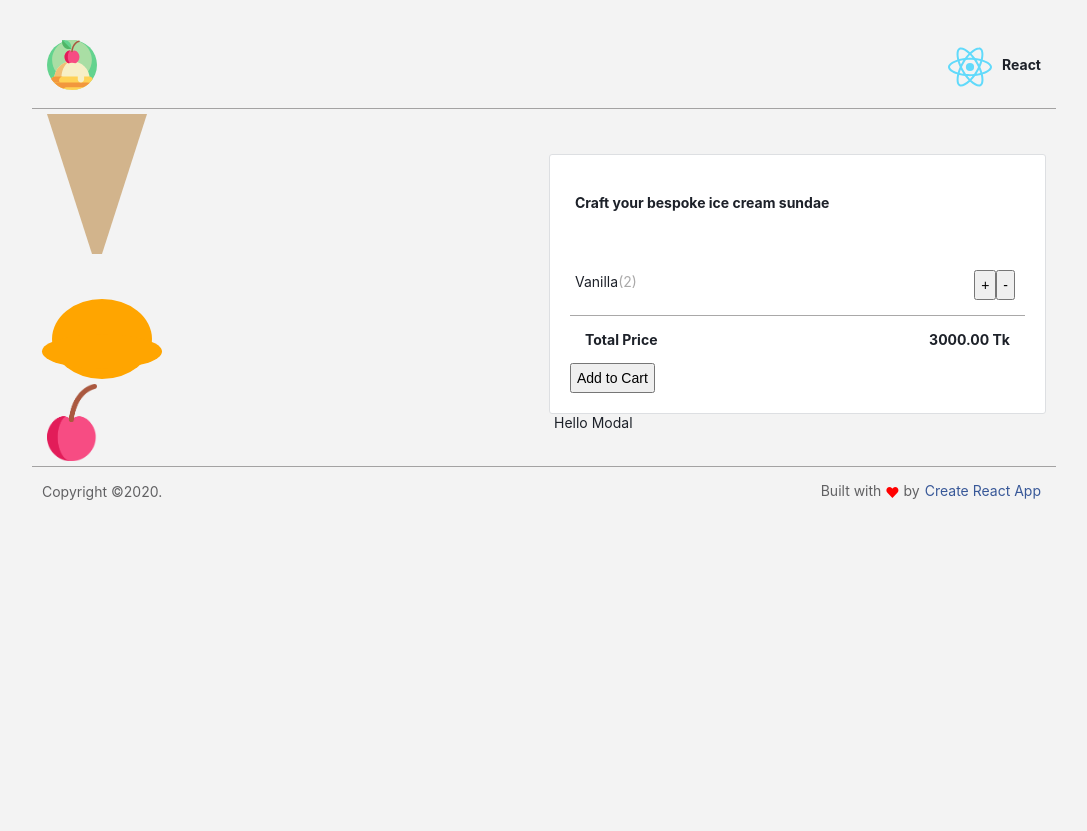
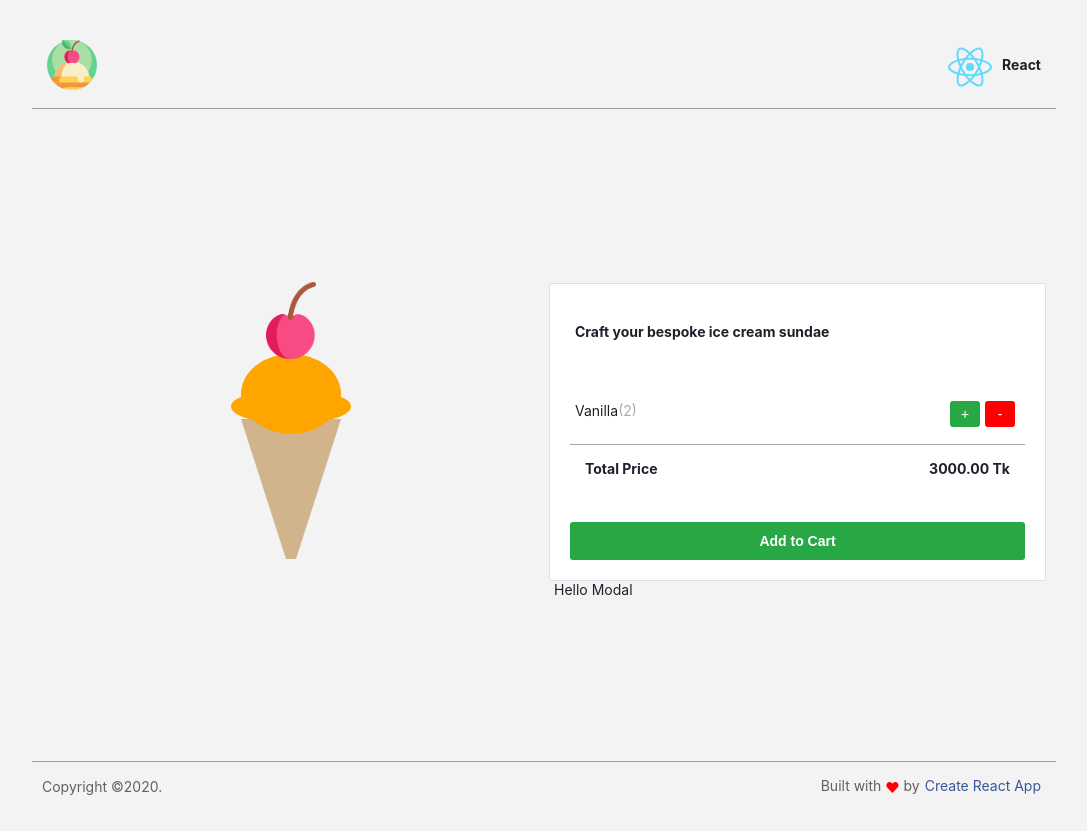
Before and after one commit to AbrarMahabub21/ChillCraft-Ice-Cream-Dream, a React (Create React App) app in the folder chillcraft/: page / in a window 1280 px wide. Shown: the whole page, without its empty margins (96-1183 px from the left). Before the commit the page ends 800 px from the top, so only its background shows below. Built offline with nearby package versions, Linux system fonts and the light colour scheme.

Commit message:
iceCream builder problem solved

```diff
--- a/chillcraft/src/components/Body/body.jsx
+++ b/chillcraft/src/components/Body/body.jsx
@@ -10,4 +10,4 @@ const body =() => {
   )
 }
 
-export default body
+export default body;
--- a/chillcraft/src/components/Builder/Items/Item.jsx
+++ b/chillcraft/src/components/Builder/Items/Item/Item.jsx
@@ -1,16 +1,16 @@
 import React from 'react'
 import classes from "./Item.module.css";
-function Item() {
+const Item = () => {
   return (
 <li className={classes.item}>
                     <span>Vanilla</span>
                     <span className={classes.quantity}>2</span>
                     <div className="right">
-                      <button type="button" className={["rounded",classes.plus].join()}>+</button>
-                      <button type="button" class={[classes.minus, "rounded"].join()}>-</button>
+                      <button type="button" className={[classes.plus,'rounded'].join(' ')}>+</button>
+                      <button type="button" className={[classes.minus, "rounded"].join(' ')}>-</button>
                     </div>
                   </li>
   )
 }
 
-export default Item
+export default Item;
--- a/chillcraft/src/components/Builder/Items/Items.jsx
+++ b/chillcraft/src/components/Builder/Items/Items.jsx
@@ -1,6 +1,6 @@
 import React from 'react'
-import Item from "./Item";
-function Items() {
+import Item from "./Item/Item";
+const Items =() => {
   return (
 <div>
           <ul>
--- a/chillcraft/src/components/Builder/builder.jsx
+++ b/chillcraft/src/components/Builder/builder.jsx
@@ -5,8 +5,8 @@ import TotalPrice from './TotalPrice/TotalPrice';
 import Modal from "./Modal/Modal";
 function builder() {
   return (
-    <div class="react" >
-    <div class={classes.builder}>
+    <div className="react" >
+    <div className={classes.builder}>
       <h3>Craft your bespoke ice cream sundae</h3>
 
       {/* Items */}
@@ -14,7 +14,7 @@ function builder() {
       {/* Total Price*/}
       <TotalPrice />
 
-      <button type="button" onclick="next()" class={["rounded", classes.order].join()}>
+      <button type="button"  className={[classes.order,"rounded"].join(" ")}>
         Add to Cart
       </button>
       </div>
--- a/chillcraft/src/components/IceCream/IceCream.jsx
+++ b/chillcraft/src/components/IceCream/IceCream.jsx
@@ -1,18 +1,13 @@
-import React from 'react'
+import React from 'react';
 import classes from "./IceCream.module.css";
-import Scoop from "./Scoop/Scoop";
-
-function IceCream() {
+import Scoop from "../Scoop/Scoop";
+const IceCream = () => {
   return (
-<div>
-      <div className={classes.IceCream}>
-      <p className={classes.cone} />
-              {/*pls start adding scoops*/ }
-              {/* SCOOP-component */}
-              <Scoop />
-              <div className={classes.cherry}> </div>
-            </div>
-          </div>
+    <div class={classes.icecream}>
+    <p class={classes.cone}></p>
+    <Scoop />
+    <div class={classes.cherry}></div>
+  </div>
   )
 }
 
--- a/chillcraft/src/components/IceCream/IceCream.module.css
+++ b/chillcraft/src/components/IceCream/IceCream.module.css
@@ -24,7 +24,7 @@
     z-index: 1;
   }
 
-  .cherry {
+.cherry {
     background: url(../../assets/Images/cherry.png) center/cover no-repeat;
     width: 50px;
     height: 77px;
--- a/chillcraft/src/containers/IceCreamBuilder/IceCreamBuilder.jsx
+++ b/chillcraft/src/containers/IceCreamBuilder/IceCreamBuilder.jsx
@@ -4,7 +4,15 @@ import IceCream from "../../components/IceCream/IceCream"
 import Builder from "../../components/Builder/builder"
 
 export default class IceCreamBuilder extends Component {
-    state = {};
+  state = {
+    items: {
+      vanilla: 45,
+      chocolate: 50,
+      lemon: 35,
+      strawberry: 40,
+      orange: 30,
+      }
+    };
   render() {
     return (
         <div class={["container", classes.container].join(" ")}>
```
Also changed, not shown: chillcraft/src/components/Scoop/Scoop.jsx (renamed from chillcraft/src/components/IceCream/Scoop/Scoop.jsx, +2 -5 lines), chillcraft/src/components/Builder/Items/Item/Item.module.css (renamed from chillcraft/src/components/Builder/Items/Item.module.css), chillcraft/src/components/Scoop/Scoop.module.css (renamed from chillcraft/src/components/IceCream/Scoop/Scoop.module.css).
